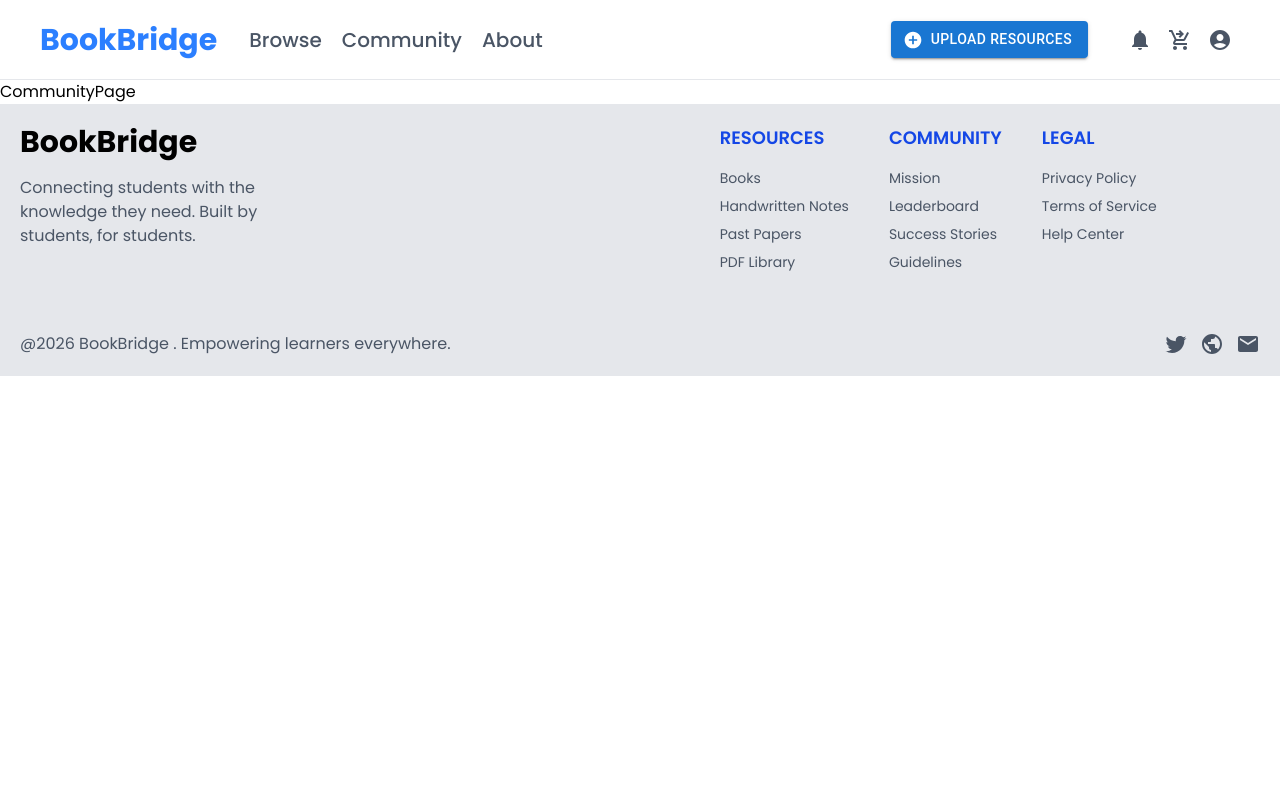
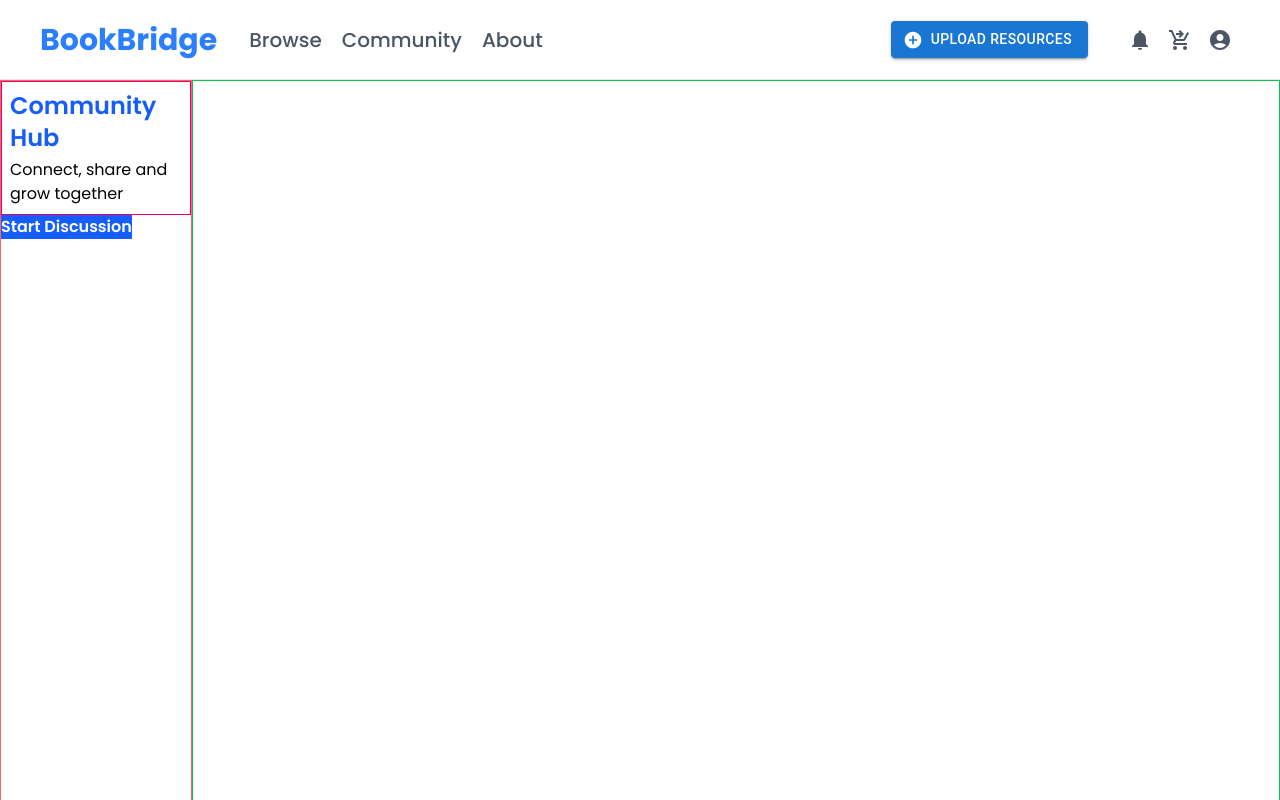
Before and after one commit to Mansij19/BOOK_BRIDGE_Frontend, a React (Vite) app: page /Community in a window 1280 px wide. Shown: the top 800 px of the page. Built offline with nearby package versions, Linux system fonts and the light colour scheme.

Commit message:
Updated Community page

```diff
--- /dev/null
+++ b/src/components/UI/Sidebar.jsx
@@ -0,0 +1,43 @@
+import React from 'react'
+import ForumIcon from '@mui/icons-material/Forum';
+import HelpCenterIcon from '@mui/icons-material/HelpCenter';
+import LibraryBooksIcon from '@mui/icons-material/LibraryBooks';
+import GroupsIcon from '@mui/icons-material/Groups';
+import CampaignIcon from '@mui/icons-material/Campaign';
+import SettingsIcon from '@mui/icons-material/Settings';
+import QuestionMarkIcon from '@mui/icons-material/QuestionMark';
+const Sidebar = () => {
+  const data =[{
+    icon : <ForumIcon/>
+    value : "All Feed"
+  },
+  {
+    icon : <HelpCenterIcon/>
+    value : "Questions"
+  },
+  {
+    icon : <LibraryBooksIcon/>
+    value : "Answers"
+  },
+  {
+    icon : <GroupsIcon/>
+    value : "Study Groups"
+  },{
+    icon : <CampaignIcon/>
+    value : "Announcements"
+  },
+  {
+    icon : <SettingsIcon/>
+    value : "Settings"
+  },
+  {
+    icon : <QuestionMarkIcon/>
+    value : "Help"
+  }
+]
+  return (
+    <div>Sidebar</div>
+  )
+}
+
+export default Sidebar
--- a/src/pages/CommunityPage.jsx
+++ b/src/pages/CommunityPage.jsx
@@ -2,7 +2,26 @@ import React from 'react'
 
 const CommunityPage = () => {
   return (
-    <div>CommunityPage</div>
+    <div className='flex w-full h-screen '>
+      {/* left side */}
+      <div className='w-[15%] h-full border border-red-400'>
+        <div className='w-full flex flex-col justify-centre items-centre'>
+          <div className='flex flex-col p-2 gap-1 border border-pink-600'>
+            <div className='text-2xl text-blue-600 font-semibold'>Community Hub</div>
+            <div>Connect, share and grow together </div>
+          </div>
+          <div className=''>
+            <button className='bg-blue-600 text-white font-semibold'>
+              Start Discussion
+            </button>
+          </div>
+        </div>
+      </div>
+      {/* right side */}
+      <div className='w-[85%] h-full border border-green-500'>
+
+      </div>
+    </div>
   )
 }
 
```
